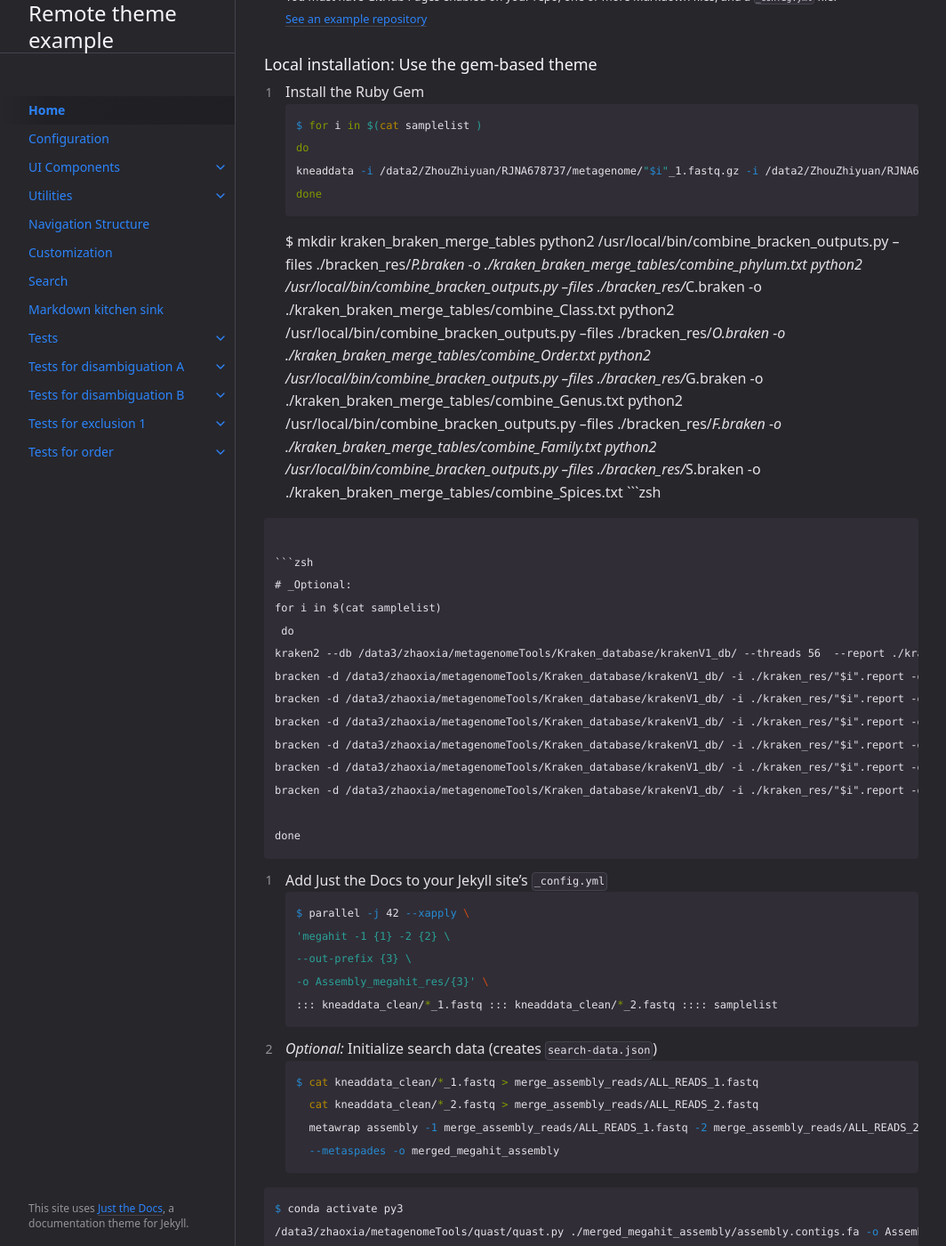
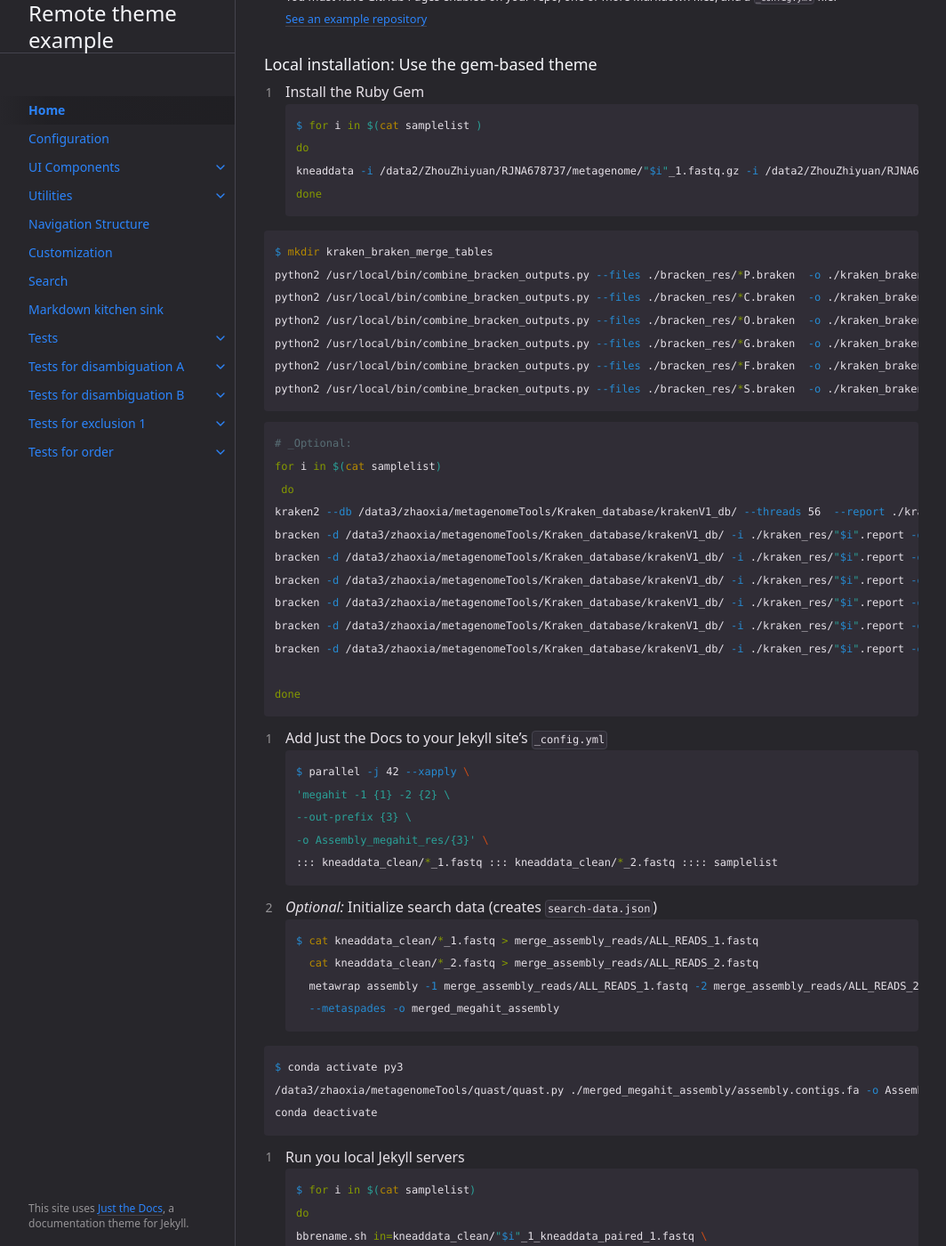
Before and after one commit to zhaoxia413/Metagenome_ICI, a Jekyll site: the page built from index.md, in a window 1280 px wide and 1400 px high, scrolled down 950 px. Shown: the whole window at 89% size, without its empty margins (107-1171 px from the left). Built offline with Jekyll 4.4.1, drawn with Linux system fonts in a browser that asks for light colours; part of the change alters nothing that is shown; some of the changed text lies outside the part shown.

````diff
--- a/index.md
+++ b/index.md
@@ -44,6 +44,8 @@ do
 kneaddata -i /data2/ZhouZhiyuan/RJNA678737/metagenome/"$i"_1.fastq.gz -i /data2/ZhouZhiyuan/RJNA678737/metagenome/"$i"_2.fastq.gz --reference-db /data3/zhaoxia/metagenomeTools/kneaddata_db/bowtie2_contam_hg37_db -v -t 20 --fastqc FastQC --remove-intermediate-output --bowtie2-options "--very-sensitive --dovetail" -o ./kneaddata_res/"$i"
 done
 ```
+
+```bash
 $ mkdir kraken_braken_merge_tables
 python2 /usr/local/bin/combine_bracken_outputs.py --files ./bracken_res/*P.braken  -o ./kraken_braken_merge_tables/combine_phylum.txt
 python2 /usr/local/bin/combine_bracken_outputs.py --files ./bracken_res/*C.braken  -o ./kraken_braken_merge_tables/combine_Class.txt
@@ -51,9 +53,6 @@ python2 /usr/local/bin/combine_bracken_outputs.py --files ./bracken_res/*O.brake
 python2 /usr/local/bin/combine_bracken_outputs.py --files ./bracken_res/*G.braken  -o ./kraken_braken_merge_tables/combine_Genus.txt
 python2 /usr/local/bin/combine_bracken_outputs.py --files ./bracken_res/*F.braken  -o ./kraken_braken_merge_tables/combine_Family.txt
 python2 /usr/local/bin/combine_bracken_outputs.py --files ./bracken_res/*S.braken  -o ./kraken_braken_merge_tables/combine_Spices.txt
-```zsh
-
-
 ```
 
 ```zsh
@@ -103,8 +102,10 @@ done
 ```
 ```bash
 # .. or if you're using a Gemfile (bundler)
-$ metawrap binning -o metawrap_initial_bining -t 96 \
+$ conda activate py3
+metawrap binning -o metawrap_initial_bining -t 96 \
 -a merged_megahit_assembly/assembly.contigs.fa --metabat2 --maxbin2 --concoct bbrename/SRR*fastq
+conda deactivate
 ```
 4. Point your web browser to [http://localhost:4000](http://localhost:4000)
 
````
